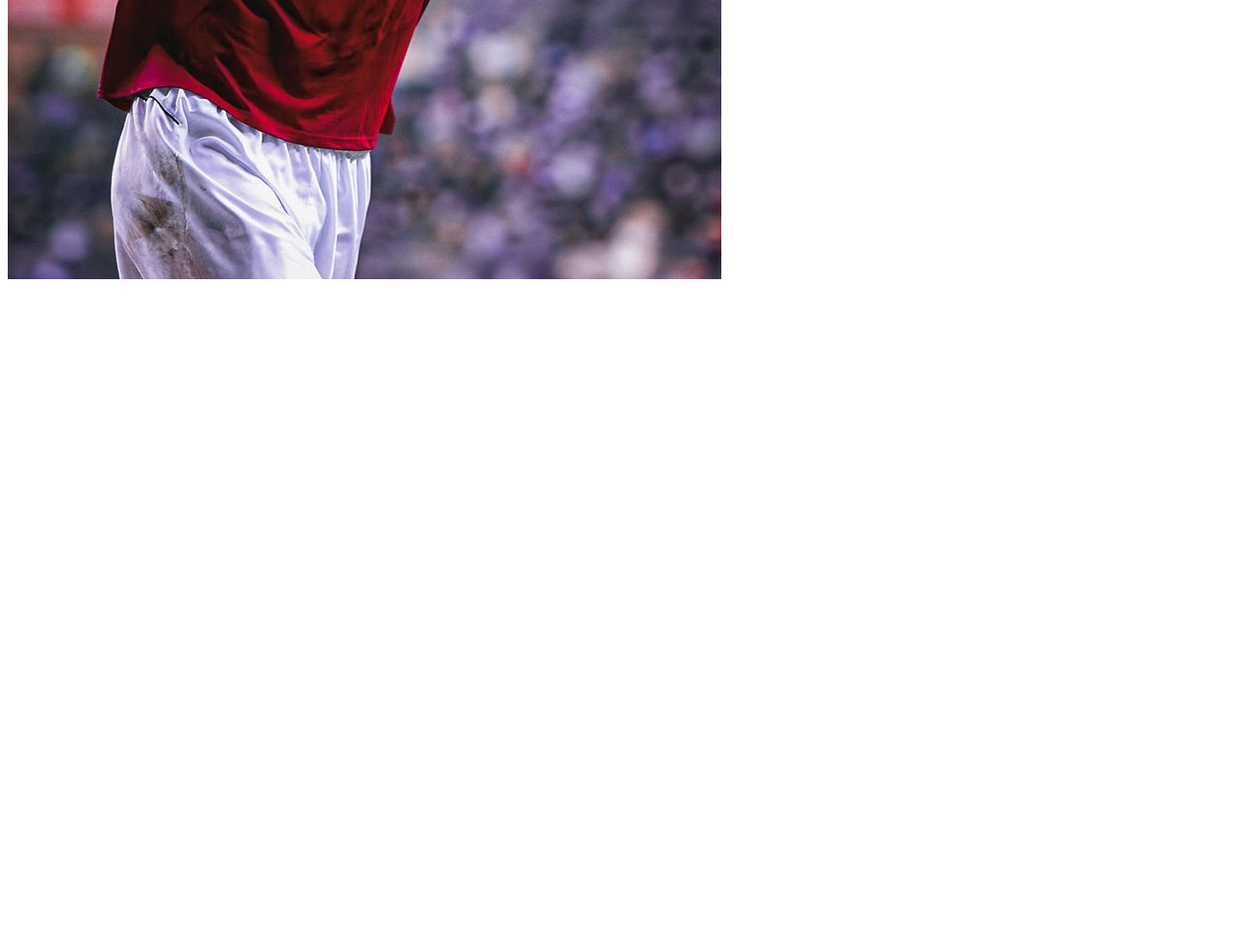
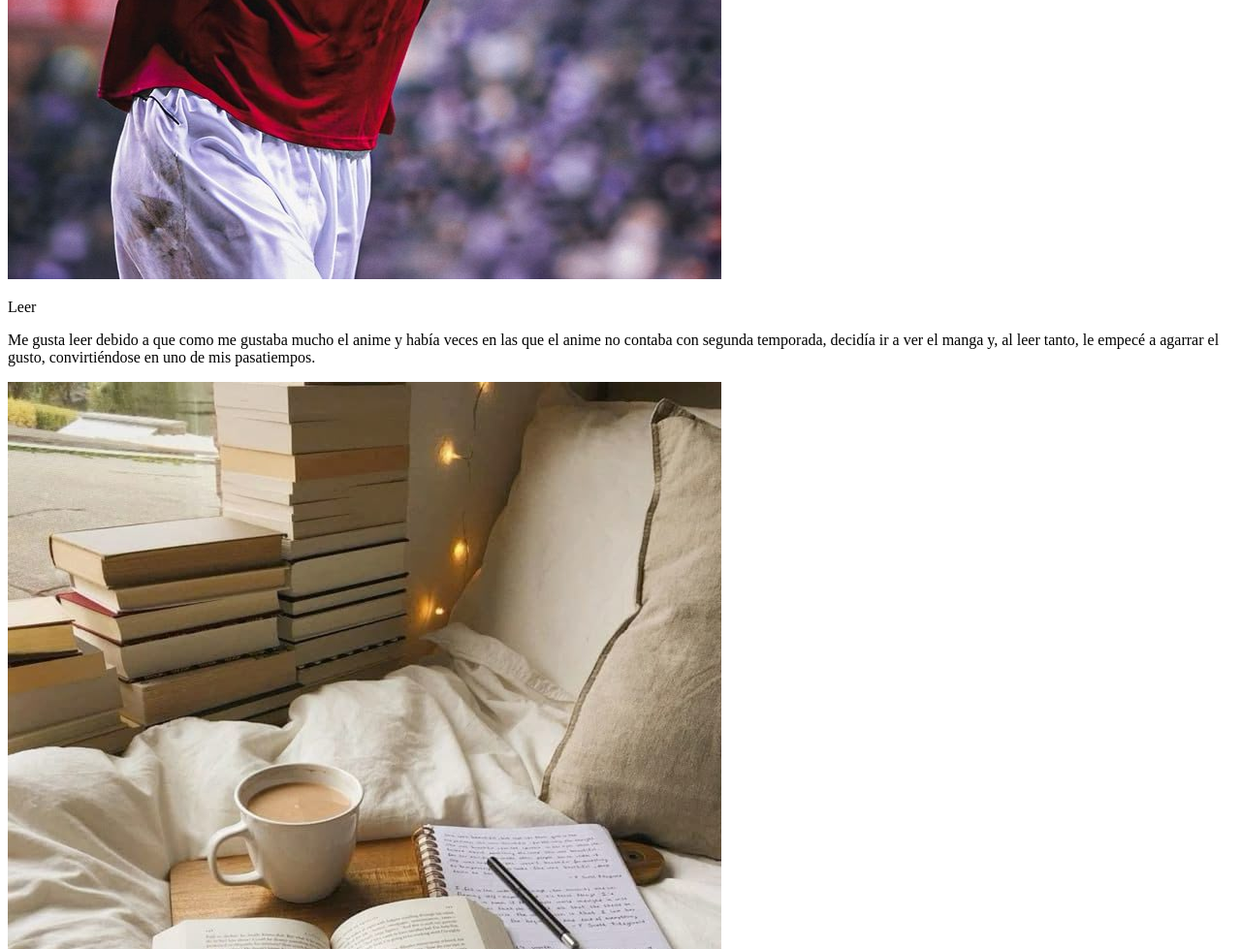
Before and after one commit to xxalemazz/Desarrollo-web, a plain HTML site: page index.html in a window 1280 px wide. Shown: the part 1321-2300 px from the top of the page at 97% size. Before the commit the page ends 1621 px from the top, so only its background shows below. Drawn offline with Linux system fonts and the light colour scheme.

Commit message:
Mi segundo pasatiempo

```diff
--- a/index.html
+++ b/index.html
@@ -36,5 +36,14 @@
         </p>
         <img src="FutbolCr7.jpeg" alt="foto de fútbol">
     </section>
+    <section>
+        <p>Leer</p>
+        <p>
+            Me gusta leer debido a que como me gustaba mucho el anime y había veces en las que el
+            anime no contaba con segunda temporada, decidía ir a ver el manga y, al leer tanto, le empecé a
+            agarrar el gusto, convirtiéndose en uno de mis pasatiempos.
+        </p>
+        <img src="Leer.jpeg" alt="Leer">
+    </section>
 
 </section>
```
